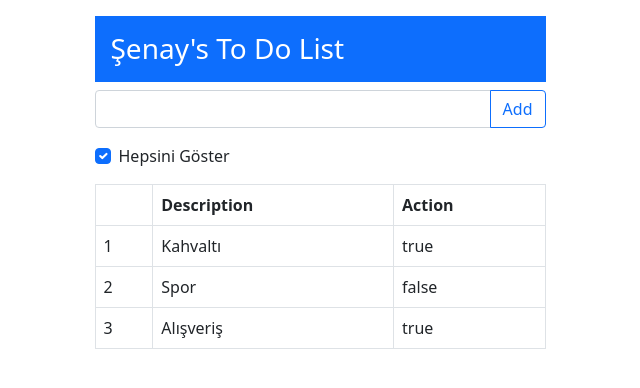
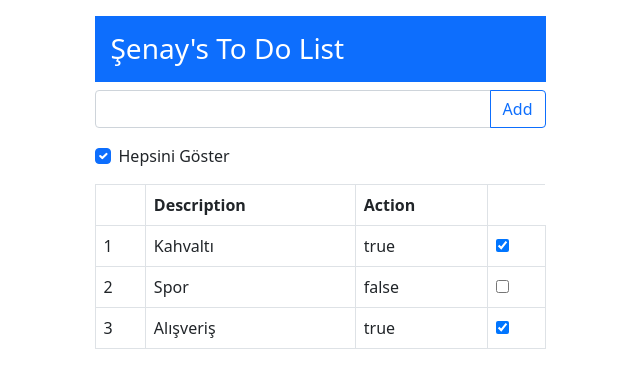
Before and after one commit to senaysenturk/todo-app-angular, an Angular app: page / in a window 1280 px wide. Shown: the top 388 px of the page, without its empty margins (320-960 px from the left). Built offline with nearby package versions, Linux system fonts and the light colour scheme.

Commit message:
two way binging added for add items

```diff
--- a/src/app/todo/todo.component.html
+++ b/src/app/todo/todo.component.html
@@ -4,8 +4,18 @@
       <h3 class="bg-primary text-white p-3">{{ getName() }}'s To Do List</h3>
 
       <div class="input-group mb-3">
-        <input type="text" class="form-control" />
-        <button class="btn btn-outline-primary">Add</button>
+        <input
+          #txtItem
+          type="text"
+          class="form-control"
+          (keyup.enter)="addItem(txtItem.value); txtItem.value = ''"
+        />
+        <button
+          class="btn btn-outline-primary"
+          (click)="addItem(txtItem.value); txtItem.value = ''"
+        >
+          Add
+        </button>
       </div>
 
       <div class="form-check mb-3">
@@ -14,7 +24,7 @@
           class="form-check-input"
           name=""
           id="displayAll"
-         [(ngModel)]="displayAll"
+          [(ngModel)]="displayAll"
         />
         <label for="displayAll" class="form-check-label">Hepsini Göster</label>
       </div>
@@ -33,6 +43,14 @@
             <!-- <td>{{ item.id }}</td> -->
             <td>{{ item.description }}</td>
             <td>{{ item.action }}</td>
+            <td>
+              <input
+                type="checkbox"
+                name="item-check"
+                id="item-check"
+                [(ngModel)]="item.action"
+              />
+            </td>
           </tr>
         </tbody>
       </table>
--- a/src/app/todo/todo.component.ts
+++ b/src/app/todo/todo.component.ts
@@ -48,6 +48,10 @@ export class TodoComponent {
   getName() {
     return this.model.name;
   }
+  addItem(val: string) {
+    alert(val);
+    this.model.items.push({ description: val, action: false });
+  }
 
   getItems() {
     // alert(this.displayAll)
```
